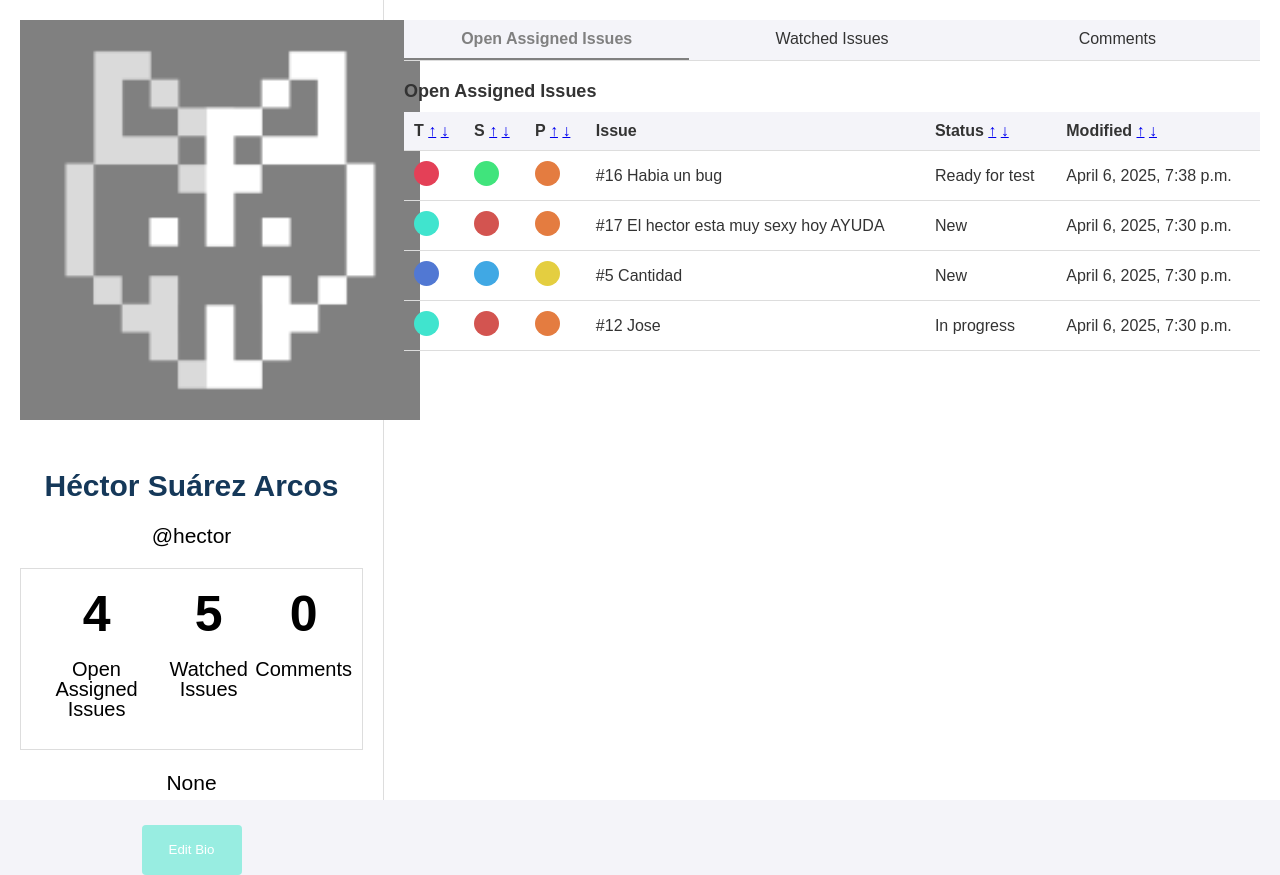
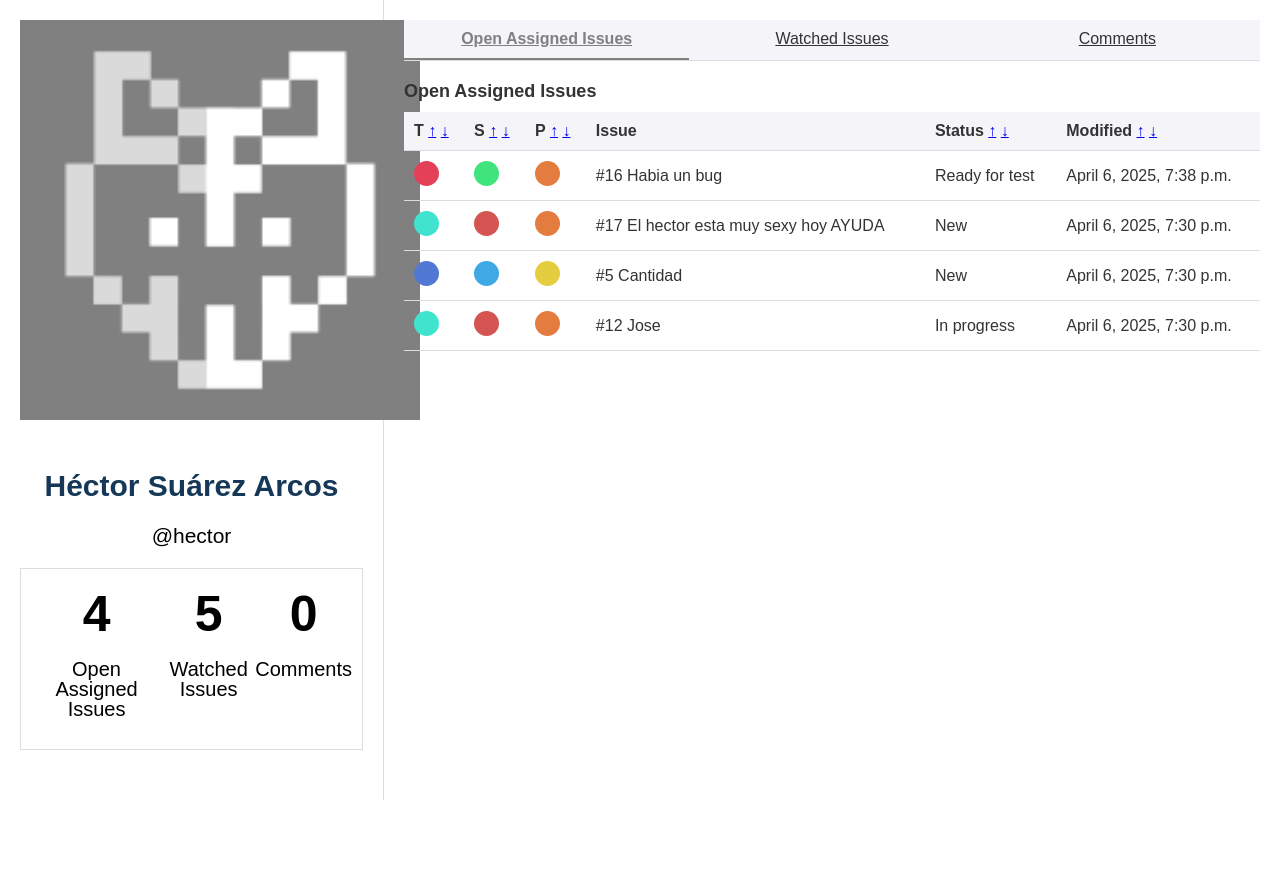
Before and after one commit to it22b-ASW-Project/Boreal-forest, a Django app: page /user-profile/2/ in a window 1280 px wide. After the commit the page ends 800 px from the top, so only its background shows below. Run offline with Django 5.2, Linux system fonts and the light colour scheme; data comes from the database, SQL or seed files in the repository.

Commit message:
Pestañas sin JS

```diff
--- a/homepage/templates/user_profile.html
+++ b/homepage/templates/user_profile.html
@@ -7,62 +7,6 @@
     <title>User Profile</title>
     <link rel="stylesheet" href="{% static 'css/user.css' %}">
 </head>
-<script>
-    function showTab(tabId) {
-        // Ocultar todas las pestañas
-        const tabs = document.querySelectorAll('.tab-content');
-        tabs.forEach(tab => tab.classList.remove('active'));
-
-        // Desactivar todos los botones
-        const buttons = document.querySelectorAll('.tab-button');
-        buttons.forEach(button => button.classList.remove('active'));
-
-        // Mostrar la pestaña seleccionada
-        document.getElementById(tabId).classList.add('active');
-
-        // Activar el botón correspondiente
-        const activeButton = document.querySelector(`.tab-button[onclick="showTab('${tabId}')"]`);
-        if (activeButton) {
-            activeButton.classList.add('active');
-        }
-    }
-    // Función para obtener el valor de un parámetro de la URL
-    function getQueryParam(param) {
-        const urlParams = new URLSearchParams(window.location.search);
-        return urlParams.get(param);
-    }
-
-    // Al cargar la página, activar la pestaña correspondiente
-    document.addEventListener('DOMContentLoaded', () => {
-        const activeTab = getQueryParam('tab') || 'assigned-issues'; // Por defecto, 'assigned-issues'
-        showTab(activeTab);
-    });
-</script>
-<script>
-    document.addEventListener('DOMContentLoaded', () => {
-        const editBioButton = document.getElementById('editBioButton');
-        const editBioForm = document.getElementById('editBioForm');
-
-        editBioButton.addEventListener('click', () => {
-            if (editBioForm.style.display === 'none' || editBioForm.style.display === '') {
-                editBioForm.style.display = 'block'; // Mostrar el formulario
-                editBioButton.style.display = 'none'; // Cambiar el texto del botón
-            } else {
-                editBioForm.style.display = 'none'; // Ocultar el formulario
-                editBioButton.textContent = 'Edit Bio'; // Restaurar el texto del botón
-            }
-        });
-        CancelBioButton.addEventListener('click', () => {
-            if (editBioForm.style.display === 'none' || editBioForm.style.display === '') {
-                editBioForm.style.display = 'block'; // Mostrar el formulario
-                editBioButton.style.display = 'none'; // Cambiar el texto del botón
-            } else {
-                editBioForm.style.display = 'none'; // Ocultar el formulario
-                editBioButton.style.display = 'block'; // Restaurar el texto del botón
-            }
-        });
-    });
-</script>
 <body>
     <div class="container">
         <!-- Sidebar -->
@@ -72,11 +16,11 @@
             <p>@{{ username }}</p>
             <div class="stats">
                 <div>
-                    <p class="num"><strong>{{Numassigned_issues}}</strong></p>
-                    <p >Open Assigned Issues</p>
+                    <p class="num"><strong>{{ Numassigned_issues }}</strong></p>
+                    <p>Open Assigned Issues</p>
                 </div>
                 <div>
-                    <p class="num"><strong>{{Numwatched_issues }}</strong></p>
+                    <p class="num"><strong>{{ Numwatched_issues }}</strong></p>
                     <p>Watched Issues</p>
                 </div>
                 <div>
@@ -84,31 +28,18 @@
                     <p>Comments</p>
                 </div>
             </div>
-            <p class="break-word">{{ bio }}</p>
-            <!-- Botón para editar la biografía -->
-            <button id="editBioButton" class="edit-bio">Edit Bio</button>
-
-            <!-- Formulario para editar la biografía -->
-            <div id="editBioForm" style ="display:none;">
-                <form method="post">
-                    {% csrf_token %}
-                    {{ form.bio }}
-                    <button type="submit" id="SaveBioButton">Save</button>
-                    <button type="reset" id="CancelBioButton">Cancel</button>
-                </form>
-            </div>
         </div>
 
         <!-- Main Content -->
         <div class="profile-content">
             <div class="tabs">
-                <button class="tab-button active" onclick="showTab('assigned-issues')">Open Assigned Issues</button>
-                <button class="tab-button" onclick="showTab('watched-issues')">Watched Issues</button>
-                <button class="tab-button" onclick="showTab('comments')">Comments</button>
+                <a href="?tab=assigned-issues" class="tab-button {% if active_tab == 'assigned-issues' %}active{% endif %}">Open Assigned Issues</a>
+                <a href="?tab=watched-issues" class="tab-button {% if active_tab == 'watched-issues' %}active{% endif %}">Watched Issues</a>
+                <a href="?tab=comments" class="tab-button {% if active_tab == 'comments' %}active{% endif %}">Comments</a>
             </div>
-
-            <!-- Open Assigned Issues -->
-            <div id="assigned-issues" class="tab-content active">
+            <!-- Tab Content -->
+            <div class="tab-content">
+                {% if active_tab == 'assigned-issues' %}
                 <h3>Open Assigned Issues</h3>
                 <table>
                     <thead>
@@ -163,10 +94,7 @@
                         {% endfor %}
                     </tbody>
                 </table>
-            </div>
-
-            <!-- Watched Issues -->
-            <div id="watched-issues" class="tab-content">
+                {% elif active_tab == 'watched-issues' %}
                 <h3>Watched Issues</h3>
                 <table>
                     <thead>
@@ -221,10 +149,7 @@
                         {% endfor %}
                     </tbody>
                 </table>
-            </div>
-
-            <!-- Comments -->
-            <div id="comments" class="tab-content">
+                {% elif active_tab == 'comments' %}
                 <h3>Comments</h3>
                 <ul>
                     {% for comment in comments %}
@@ -239,6 +164,9 @@
                     <li>No comments available.</li>
                     {% endfor %}
                 </ul>
+                {% else %}
+                <p>Select a tab to view content.</p>
+                {% endif %}
             </div>
         </div>
     </div>
--- a/homepage/views.py
+++ b/homepage/views.py
@@ -271,6 +271,7 @@ def user_settings(request):
 def user_profile(request, id):
     user = SocialAccount.objects.get(id=id)
     profile, created = UserProfile.objects.get_or_create(user_id=id)
+    active_tab = request.GET.get('tab', 'assigned-issues')
     # Obtener el parámetro de ordenación de la solicitud GET
     sort_by = request.GET.get('sort_by', '-modified')  # Por defecto, ordenar por 'modified'
 
@@ -307,5 +308,6 @@ def user_profile(request, id):
         'Numcomments': len(comments),
         'bio': profile.bio,
         'form': form,
+        'active_tab': active_tab,
     }
     return render(request, 'user_profile.html', context)
--- a/static/css/user.css
+++ b/static/css/user.css
@@ -154,7 +154,7 @@ body {
 }
 
 .tab-content {
-    display: none;
+    display: block;
 }
 
 .tab-content.active {
```
